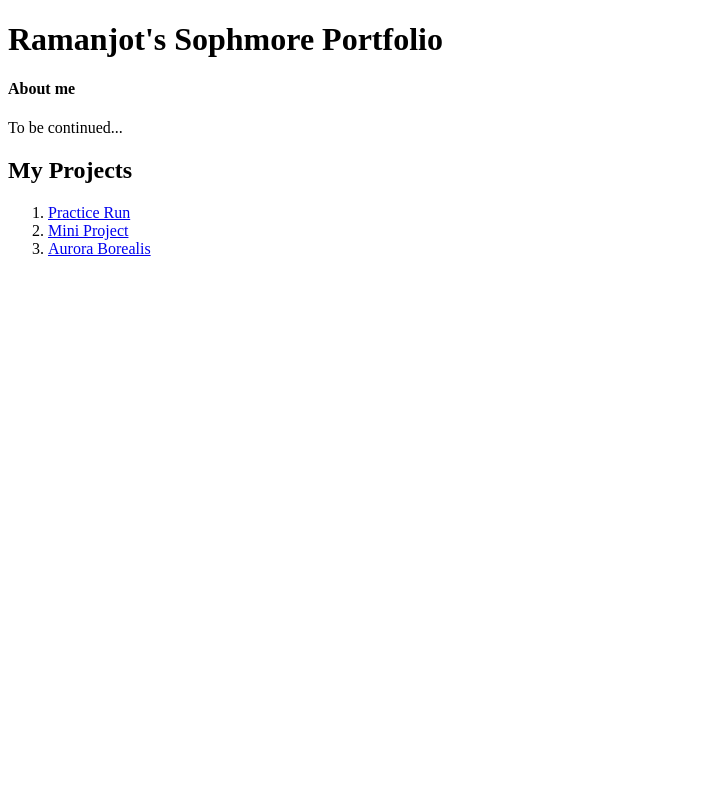
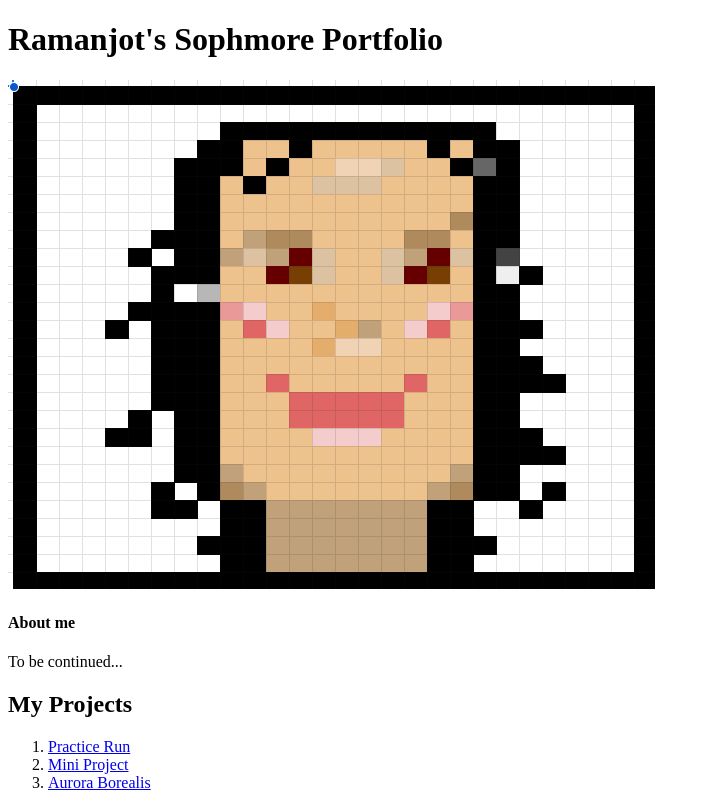
Before and after one commit to rmnjot23/sampleRepository, a plain HTML site: page index.html in a window 1280 px wide. Shown: the whole page, without its empty margins (0-710 px from the left). Drawn offline with Linux system fonts and the light colour scheme.

Commit message:
css part 1

```diff
--- a/another.css
+++ b/another.css
@@ -0,0 +1,19 @@
+
+body {
+    background-color: #FEFAF7;
+
+}
+
+h1 {
+
+   color: #154D57;
+   text-align: center;
+   letter-spacing: 20px;
+}
+h4{
+    color:#B7A08B;
+
+}
+img{
+    text-align: left;
+}
--- a/index.html
+++ b/index.html
@@ -4,10 +4,12 @@
     <meta charset="UTF-8">
     <meta name="viewport" content="width=<device-width>, initial-scale=1.0">
     <title> Sophmore Portfolio</title>
+    <link rel="icon" type="png" href="Screenshot (15).png">
 </head>
 <body>
 
     <h1>Ramanjot's Sophmore Portfolio</h1>
+    <img src="Screenshot (15).png" alt="Image of My Avatar" ">
    <h4>About me </h4>
    <p>To be continued...</p>
    <h2>My Projects</h2>
```
Also changed, not shown: Screenshot (15).png (added).
